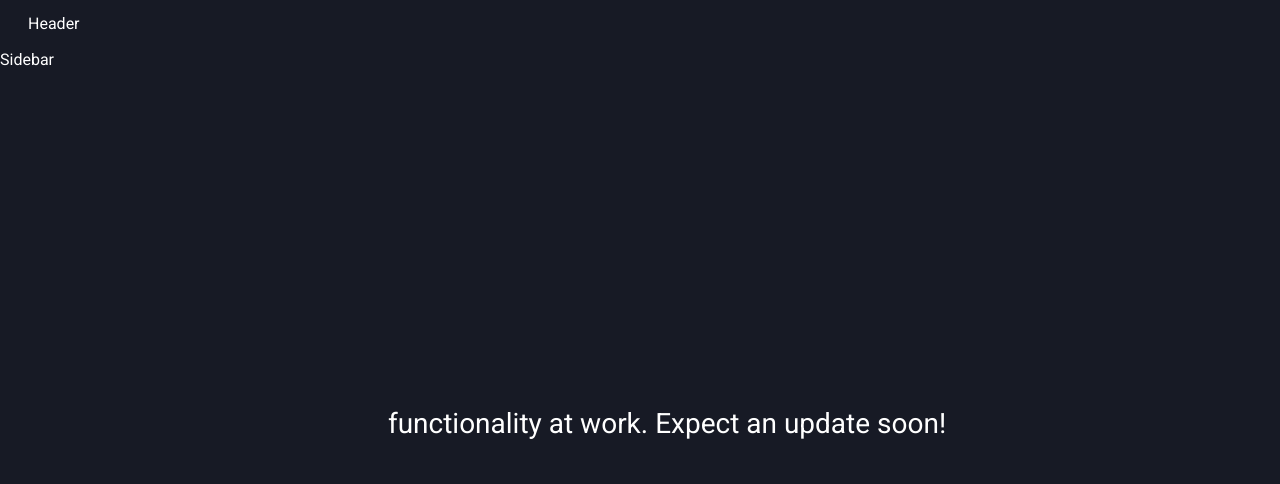
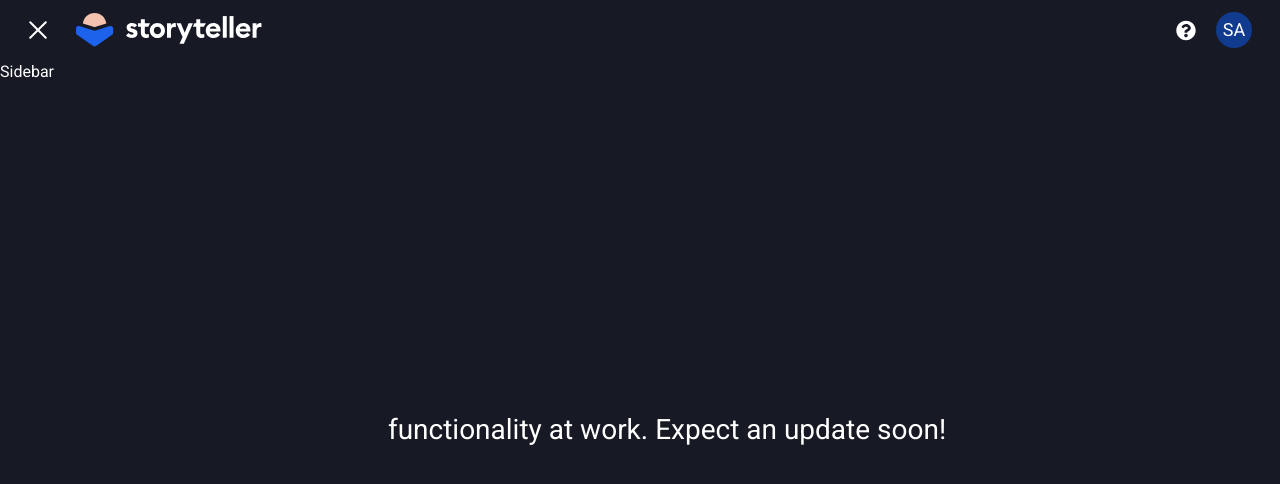
Before and after one commit to olehkl1apko/storyteller-reactjs-app, a React (Vite) app: page / in a window 1280 px wide. Shown: the top 484 px of the page. Built offline with nearby package versions, Linux system fonts and the light colour scheme; sample sign-in values are in the browser's storage; the HTML template or start-up script is replaced by a standard one.

Commit message:
ADD: header

```diff
--- a/src/components/Header/Header.tsx
+++ b/src/components/Header/Header.tsx
@@ -1,7 +1,45 @@
 import { FC } from "react";
 
-export const Header: FC = () => {
+import burgerMenu from "@/assets/images/burgerMenu.svg";
+import close from "@/assets/images/close.svg";
+import logoIcon from "@/assets/images/logoIcon.svg";
+import logoName from "@/assets/images/logoName.svg";
+import questionMark from "@/assets/images/questionMark.svg";
+
+interface HeaderProps {
+  isSidebarOpen: boolean;
+  toggleSidebar: () => void;
+  username: string;
+}
+
+export const Header: FC<HeaderProps> = ({
+  isSidebarOpen,
+  toggleSidebar,
+  username,
+}) => {
   return (
-    <div className="flex justify-between items-center py-3 px-7">Header</div>
+    <header className="flex justify-between items-center py-3 px-7">
+      <div className="flex items-center gap-6">
+        <button onClick={toggleSidebar} className="w-6 h-5">
+          {isSidebarOpen ? (
+            <img src={close} alt="close" />
+          ) : (
+            <img src={burgerMenu} alt="close" />
+          )}
+        </button>
+        <div className="flex items-center gap-3">
+          <img src={logoIcon} alt="logo" />
+          <img src={logoName} alt="logoName" />
+        </div>
+      </div>
+      <div className="flex items-center gap-5">
+        <img src={questionMark} alt="close" />
+        <div className="flex items-center justify-center w-9 h-9 bg-[#103B8E] rounded-full">
+          <span className="text-lg text-white">
+            {username.substring(0, 2).toUpperCase()}
+          </span>
+        </div>
+      </div>
+    </header>
   );
 };
--- a/src/components/Layout.tsx
+++ b/src/components/Layout.tsx
@@ -1,4 +1,4 @@
-import { FC, useEffect } from "react";
+import { FC, useEffect, useState } from "react";
 import { Outlet, useNavigate } from "react-router-dom";
 
 import { Header } from "./Header/Header";
@@ -6,18 +6,32 @@ import { Sidebar } from "./Sidebar/Sidebar";
 
 const Layout: FC = () => {
   const navigate = useNavigate();
+  const [isSidebarOpen, setIsSidebarOpen] = useState(true);
+  const [username, setUsername] = useState("");
 
   useEffect(() => {
-    if (localStorage.getItem("user") === null) {
+    const userData = localStorage.getItem("user");
+    if (userData === null) {
       navigate("/login");
+    } else {
+      const userObj = JSON.parse(userData);
+      setUsername(userObj.username);
     }
   }, [navigate]);
 
+  const toggleSidebar = () => {
+    setIsSidebarOpen(!isSidebarOpen);
+  };
+
   return (
     <div className="flex flex-col w-screen h-screen">
-      <Header />
+      <Header
+        isSidebarOpen={isSidebarOpen}
+        toggleSidebar={toggleSidebar}
+        username={username}
+      />
       <div className="flex flex-1">
-        <Sidebar />
+        {isSidebarOpen && <Sidebar />}
         <Outlet />
       </div>
     </div>
```
Also changed, not shown: src/assets/images/burgerMenu.svg (added), src/assets/images/close.svg (added).
